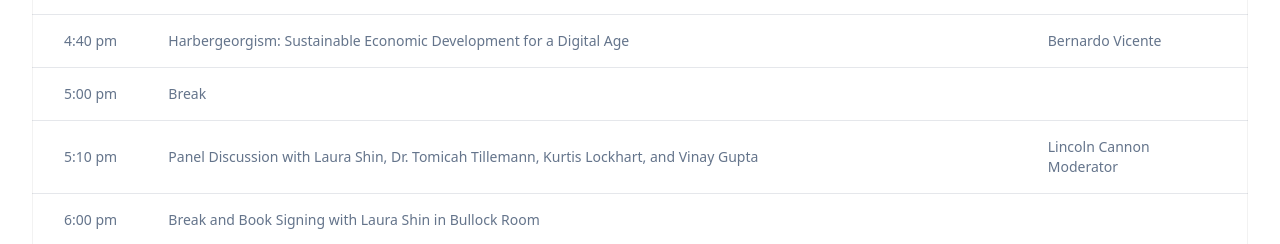
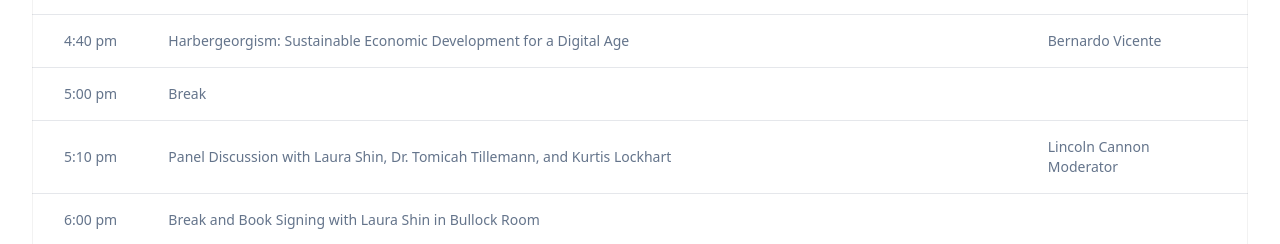
Before and after one commit to MormonTranshumanistAssociation/mtaconf.org, a website built with Vite: page index.html in a window 1280 px wide. Shown: the part 5760-6004 px from the top of the page. Built offline with nearby package versions, Linux system fonts and the light colour scheme.

Commit message:
Remove Vinay from panel

```diff
--- a/index.html
+++ b/index.html
@@ -679,7 +679,7 @@
                             5:10 pm
                           </td>
                           <td class="border-b border-grey-100 p-4 text-slate-500">
-                            Panel Discussion with Laura Shin, Dr. Tomicah Tillemann, Kurtis Lockhart, and Vinay Gupta
+                            Panel Discussion with Laura Shin, Dr. Tomicah Tillemann, and Kurtis Lockhart
                           </td>
                           <td class="whitespace-nowrap border-b border-grey-100 p-4 pr-8 text-slate-500">
                             Lincoln Cannon<br />
```
